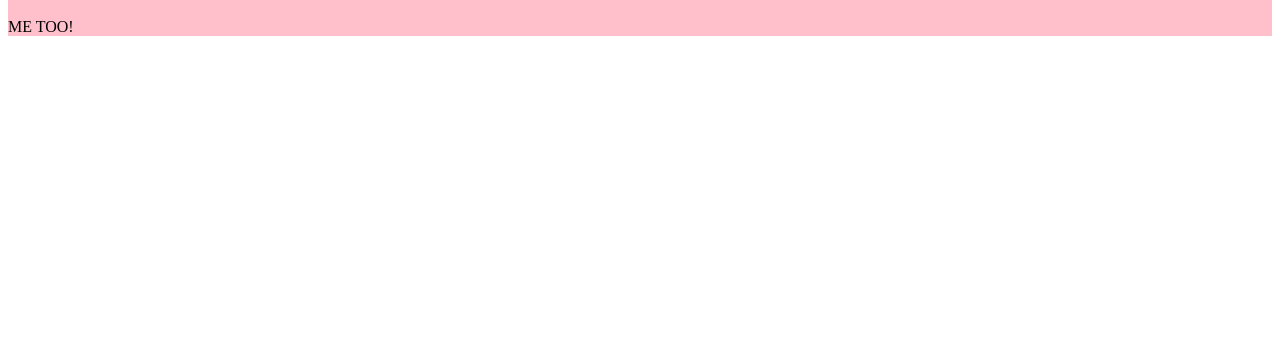
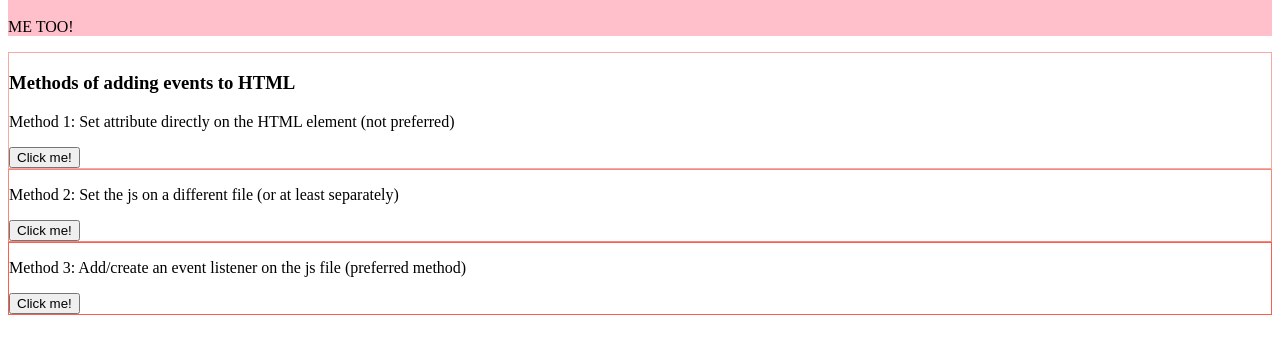
Before and after one commit to rbbostelmann/dom-manipulation-practice, a plain HTML site: page index.html in a window 1280 px wide. Shown: the part 200-554 px from the top of the page. Drawn offline with Linux system fonts and the light colour scheme.

Commit message:
Methods added, files updated

```diff
--- a/index.html
+++ b/index.html
@@ -13,5 +13,21 @@
         THE D.O.M.
       </h1>
       <div id="container"></div>
+      <div id="events-section">
+          <div class="first-method">
+            <h3>Methods of adding events to HTML</h3>
+            <p>Method 1: Set attribute directly on the HTML element (not preferred)</p>
+             <button id="neglected-btn" onclick="alert('This allows only 1 onclick event per element. Quite inneficient.')">Click me!</button>
+          </div>
+          <div class="second-method">
+              <p>Method 2: Set the js on a different file (or at least separately)</p>
+              <button id="btn">Click me!</button>
+
+          </div>
+          <div class="third-method">
+            <p>Method 3: Add/create an event listener on the js file (preferred method)</p>
+            <button id="other-btn">Click me!</button>
+          </div>
+    </div>
 </body>
 </html>
--- a/script.js
+++ b/script.js
@@ -26,3 +26,33 @@ secondLine.textContent = "ME TOO!";
 
 div.appendChild(h1);
 div.appendChild(secondLine);
+
+//method 2
+
+const btn = document.querySelector("#btn")
+btn.onclick = () => alert("This also has the problem of only allowing 1 onclick event per element.")
+
+const btn2 = document.querySelector("#other-btn")
+btn2.addEventListener("click", () => {
+
+    alert("This is the most flexible method as it allows for multiple event listeners.")
+})
+
+//the second part could be in its own event listener
+btn2.addEventListener('click', function (e) {
+    console.log(e.target);
+    e.target.style.background = 'blue';
+});
+
+//querySelectorAll
+
+const buttons = document.querySelectorAll("button");
+
+// we use the .forEach method to iterate through each button
+buttons.forEach((button) => {
+
+  // and for each one we add a 'click' listener
+  button.addEventListener('click', () => {
+    alert(button.id);
+  });
+});
--- a/styles.css
+++ b/styles.css
@@ -0,0 +1,11 @@
+.first-method {
+  border: 1px solid rgb(246, 170, 162);
+}
+
+.second-method {
+  border: 1px solid rgb(243, 136, 124);
+}
+
+.third-method {
+  border: 1px solid rgb(250, 95, 78);
+}
```
